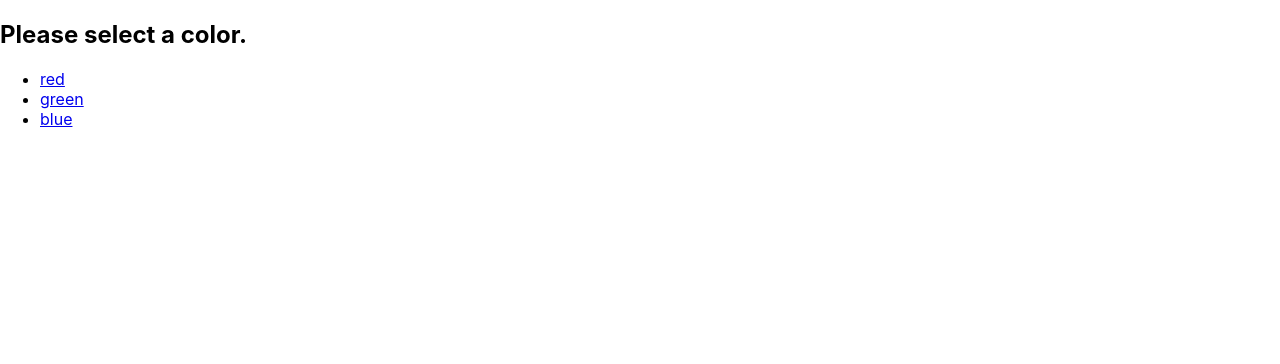
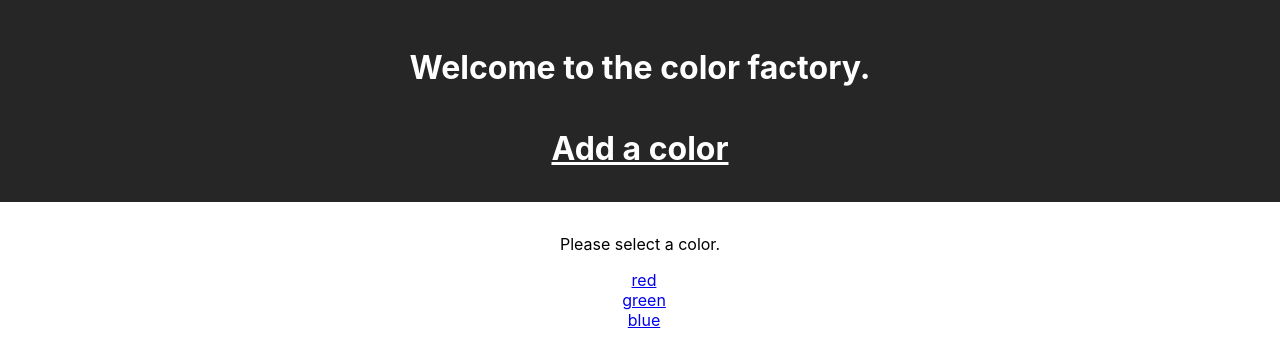
Before and after one commit to GSG-G9/Khamis-color-factory, a React (Create React App) app: page / in a window 1280 px wide. Shown: the top 364 px of the page. Built offline with nearby package versions, Linux system fonts and the light colour scheme.

Commit message:
create home page and style , and fixing routers

```diff
--- a/src/App.css
+++ b/src/App.css
@@ -1,3 +1,25 @@
 .App {
   text-align: center;
 }
+
+.Home__Nav {
+  background-color: #262626;
+  color: #fff;
+  height: 12rem;
+  font-size: 2rem;
+  padding:5px;
+}
+
+.Home__Main{
+  padding-top: 1rem;
+}
+
+.Nav__link{
+  color: #fff;
+  font-weight: bold;
+}
+
+.Main__link{
+  list-style: none;
+  padding-left: .5rem;
+}
--- a/src/App.js
+++ b/src/App.js
@@ -1,43 +1,35 @@
-import './App.css';
-import {
-  BrowserRouter as Router,
-  Switch,
-  Route,
-  Link
-} from "react-router-dom";
+import React from "react";
+import { BrowserRouter as Router, Switch, Route, Link } from "react-router-dom";
 
-import Red from "./Red";
-import Green from "./Green";
-import Blue from "./Blue";
+import Home from "./component/Home";
+import Add from "./component/Add";
+import Red from "./component/Colors/Red";
+import Green from "./component/Colors/Green";
+import Blue from "./component/Colors/Blue";
 
-function App() {
-  return (
-    <Router>
-    <div>
-      <h2>Please select a color.</h2>
-      <ul>
-        <li>
-          <Link to="/red">
-          red
-          </Link>
-          </li>
-          <li>
-          <Link to="/green">
-          green
-          </Link>
-          </li>
-          <li>
-          <Link to="/blue">
-          blue
-          </Link>
-          </li>
-      </ul>
-    </div>
-    <Route exact path='/red' component={Red} />
-    <Route exact path='/green' component={Green} />
-    <Route exact path='/blue' component={Blue} />
-    </Router>
-  );
+import "./App.css";
+
+const NotFound = () => <h1>404</h1>;
+
+class App extends React.Component {
+  state = {};
+
+  render() {
+    return (
+      <Router>
+        <div className="App">
+          <Switch>
+            <Route exact path="/" component={Home} />
+            <Route exact path="/Add" component={Add} />
+            <Route exact path="/red" component={Red} />
+            <Route exact path="/green" component={Green} />
+            <Route exact path="/blue" component={Blue} />
+            <Route component={NotFound} />
+          </Switch>
+        </div>
+      </Router>
+    );
+  }
 }
 
 export default App;
--- /dev/null
+++ b/src/component/Add.js
@@ -0,0 +1,11 @@
+import React from "react";
+
+const Add = () => {
+  return (
+    <div>
+      <h1>Add Page</h1>
+    </div>
+  );
+};
+
+export default Add;
--- /dev/null
+++ b/src/component/Home.js
@@ -0,0 +1,29 @@
+import React from "react";
+import { Link } from "react-router-dom";
+
+const Home = () => {
+  return (
+    <div className="Home">
+      <nav className="Home__Nav">
+        <h4>Welcome to the color factory.</h4>
+        <Link to="/Add" className="Nav__link">Add a color</Link>
+      </nav>
+      <main className="Home__Main">
+        <p>Please select a color.</p>
+        <ul className="Main__link">
+          <li>
+            <Link to="/red" >red</Link>
+          </li>
+          <li>
+            <Link to="/green">green</Link>
+          </li>
+          <li>
+            <Link to="/blue">blue</Link>
+          </li>
+        </ul>
+      </main>
+    </div>
+  );
+};
+
+export default Home;
```
Also changed, not shown: src/component/Colors/Blue.js (renamed from src/Blue.js), src/component/Colors/Green.js (renamed from src/Green.js), src/component/Colors/Red.js (renamed from src/Red.js), 1 other file (tests, documents, lock files or other folders).
